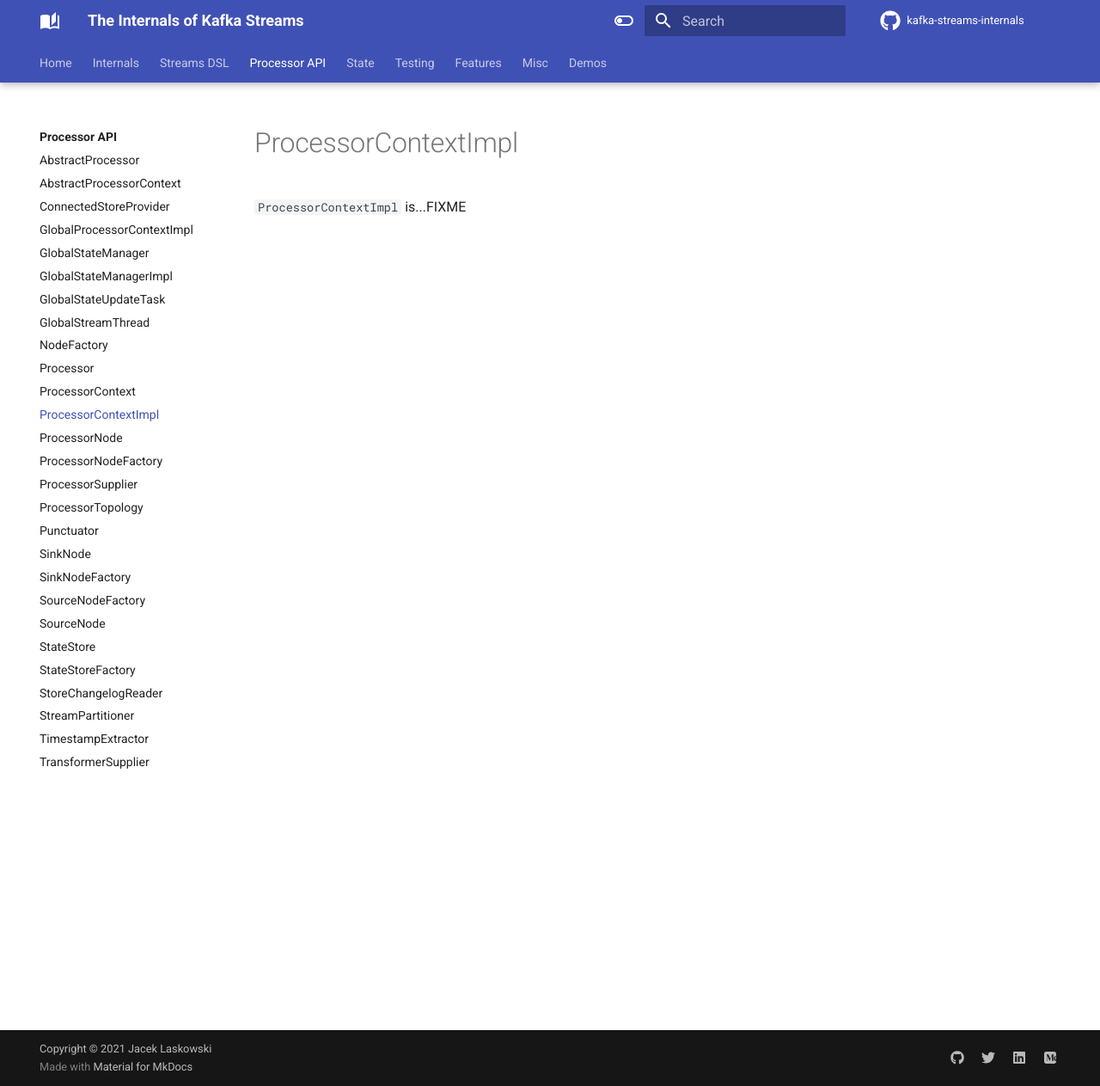
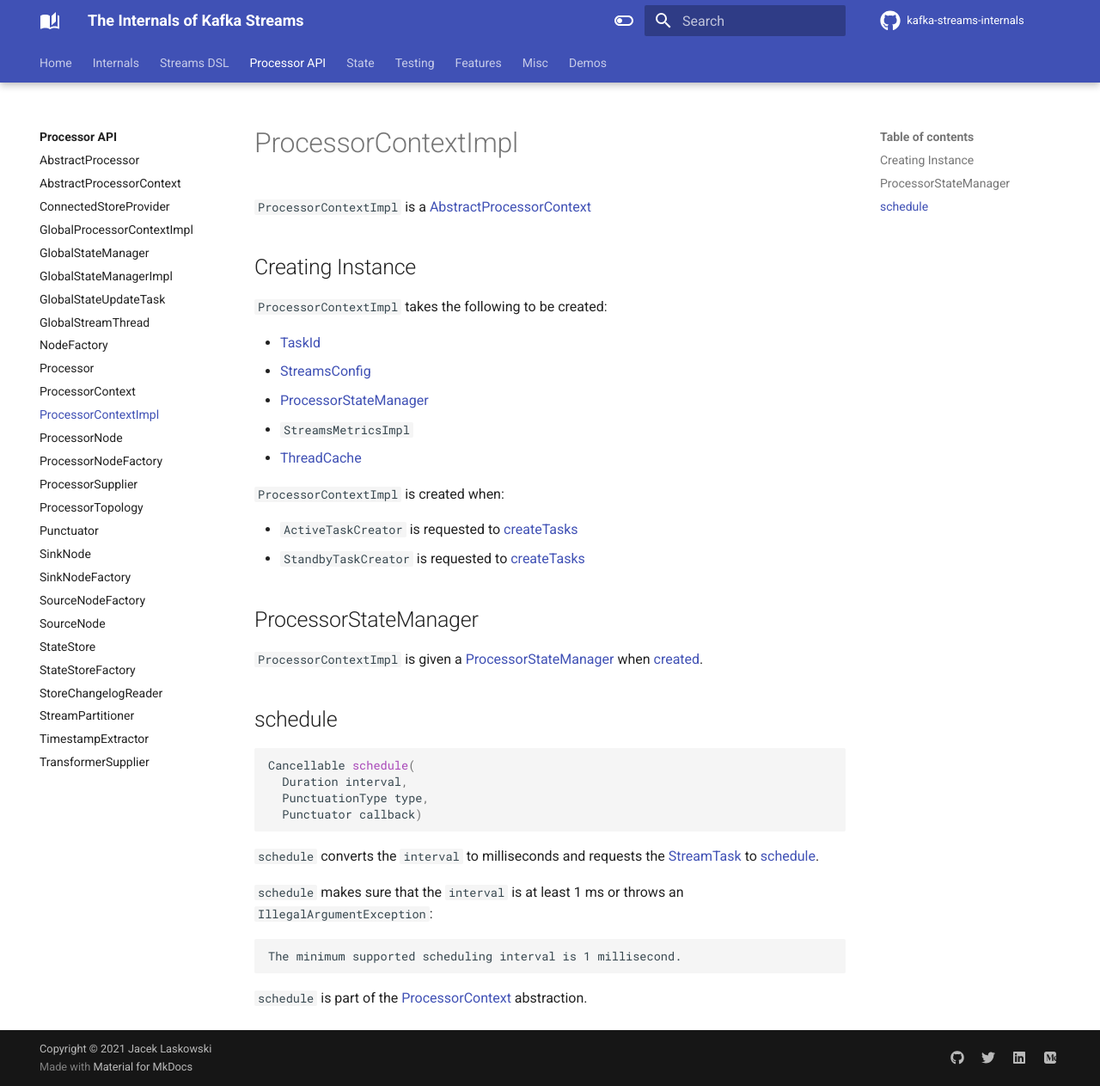
Before and after one commit to japila-books/kafka-streams-internals, an MkDocs documentation site: the page built from docs/processor/ProcessorContextImpl.md, in a window 1280 px wide and 1263 px high. Shown: the whole window at 86% size. Built offline with MkDocs 1.6.1 and Material for MkDocs 9.7.7, drawn with Linux system fonts in a browser that asks for light colours; comment, search, counter and statistics services are not loaded.

Commit message:
ProcessorContext

````diff
--- a/docs/processor/ProcessorContextImpl.md
+++ b/docs/processor/ProcessorContextImpl.md
@@ -1,3 +1,41 @@
 # ProcessorContextImpl
 
-`ProcessorContextImpl` is...FIXME
+`ProcessorContextImpl` is a [AbstractProcessorContext](AbstractProcessorContext.md)
+
+## Creating Instance
+
+`ProcessorContextImpl` takes the following to be created:
+
+* <span id="id"> [TaskId](../TaskId.md)
+* <span id="config"> [StreamsConfig](../StreamsConfig.md)
+* [ProcessorStateManager](#stateMgr)
+* <span id="metrics"> `StreamsMetricsImpl`
+* <span id="cache"> [ThreadCache](../state/ThreadCache.md)
+
+`ProcessorContextImpl` is created when:
+
+* `ActiveTaskCreator` is requested to [createTasks](../ActiveTaskCreator.md#createTasks)
+* `StandbyTaskCreator` is requested to [createTasks](../StandbyTaskCreator.md#createTasks)
+
+## <span id="stateManager"><span id="stateMgr"> ProcessorStateManager
+
+`ProcessorContextImpl` is given a [ProcessorStateManager](../ProcessorStateManager.md) when [created](#creating-instance).
+
+## <span id="schedule"> schedule
+
+```java
+Cancellable schedule(
+  Duration interval,
+  PunctuationType type,
+  Punctuator callback)
+```
+
+`schedule` converts the `interval` to milliseconds and requests the [StreamTask](#streamTask) to [schedule](../StreamTask.md#schedule).
+
+`schedule` makes sure that the `interval` is at least 1 ms or throws an `IllegalArgumentException`:
+
+```text
+The minimum supported scheduling interval is 1 millisecond.
+```
+
+`schedule` is part of the [ProcessorContext](ProcessorContext.md#schedule) abstraction.
````
Also changed, not shown: docs/processor/ProcessorContext.md (+18 -1 lines).
